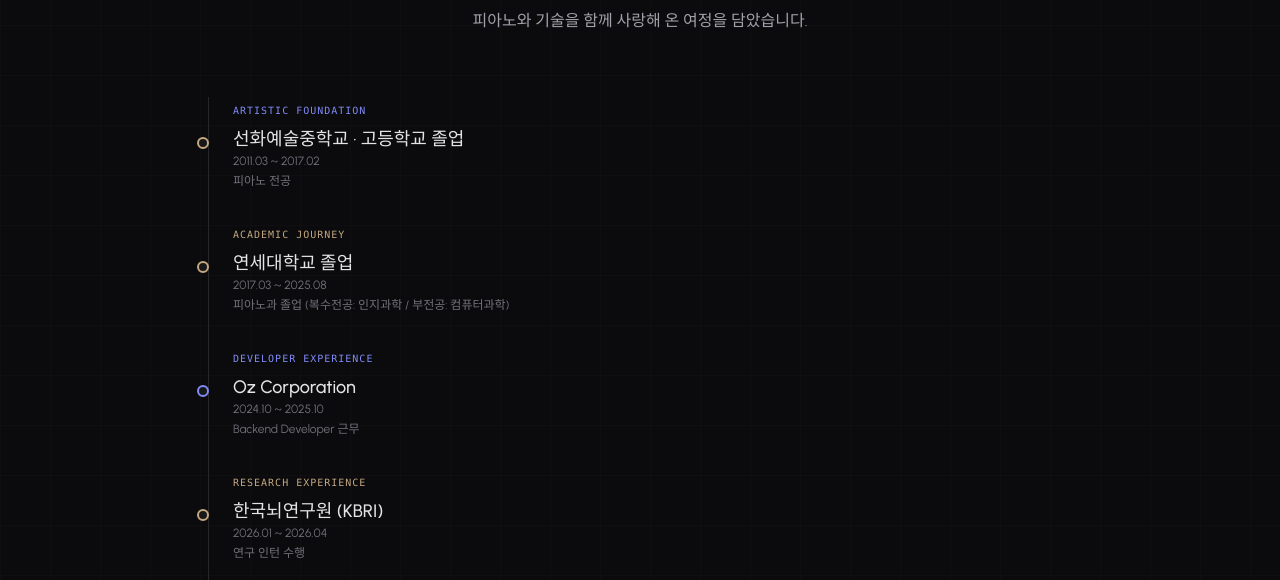
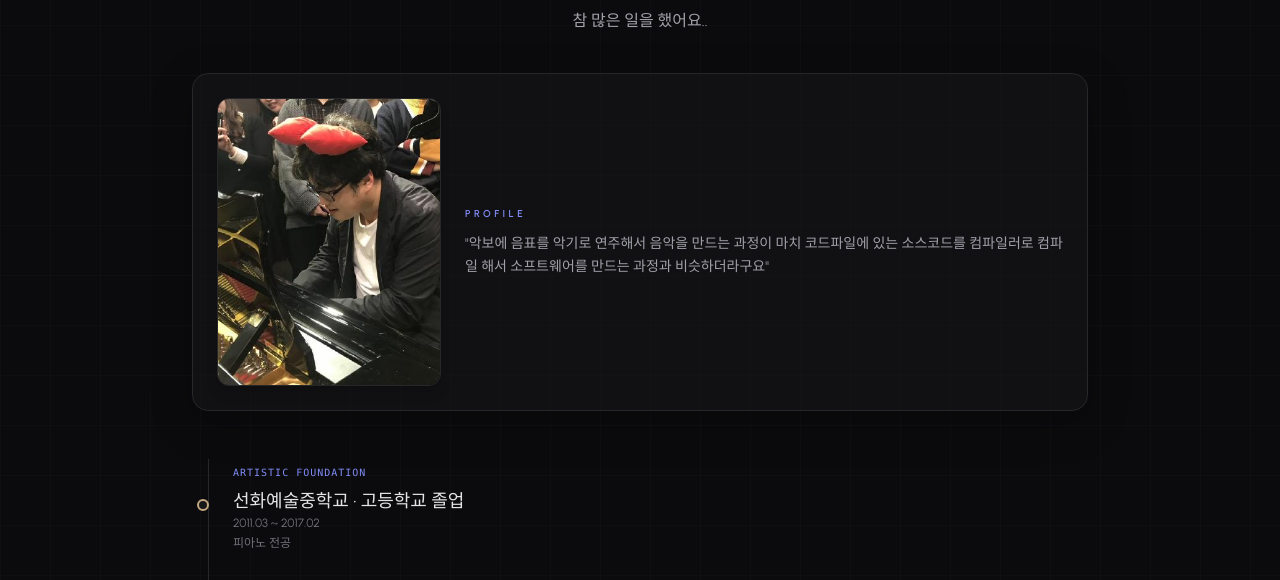
Before and after one commit to Dab1n-Lee/start_camp_project, a plain HTML site: page bio.html in a window 1280 px wide. Shown: the part 175-755 px from the top of the page. Drawn offline with nearby package versions, Linux system fonts and the light colour scheme.

Commit message:
update bio"

```diff
--- a/bio.html
+++ b/bio.html
@@ -41,10 +41,24 @@
 
     <main class="flex-grow pt-24 px-6 py-20">
         <section class="max-w-4xl mx-auto">
-            <div class="text-center mb-16 space-y-3">
+            <div class="text-center mb-10 space-y-3">
                 <span class="text-[10px] tracking-[0.3em] text-[var(--color-accent-piano)] uppercase font-semibold">Biography</span>
                 <h1 class="text-3xl md:text-4xl font-light text-zinc-100 tracking-tight">지나온 여정</h1>
-                <p class="text-zinc-400 text-sm md:text-base leading-relaxed">피아노와 기술을 함께 사랑해 온 여정을 담았습니다.</p>
+                <p class="text-zinc-400 text-sm md:text-base leading-relaxed">참 많은 일을 했어요..</p>
+            </div>
+
+            <div class="mb-12 overflow-hidden rounded-2xl border border-zinc-800 bg-zinc-900/50 p-5 md:p-6 shadow-[0_12px_40px_rgba(0,0,0,0.25)]">
+                <div class="flex flex-col md:flex-row items-center gap-6">
+                    <div class="w-full md:w-56 shrink-0">
+                        <img src="images/my_photo1.jpg" alt="프로필 사진" class="h-72 w-full rounded-xl object-cover object-center border border-zinc-800 shadow-lg">
+                    </div>
+                    <div class="flex-1 text-center md:text-left">
+                        <p class="text-[10px] tracking-[0.35em] text-[var(--color-accent-tech)] uppercase font-semibold">Profile</p>
+                        <p class="mt-3 text-sm leading-relaxed text-zinc-400">
+                            "악보에 음표를 악기로 연주해서 음악을 만드는 과정이 마치 코드파일에 있는 소스코드를 컴파일러로 컴파일 해서 소프트웨어를 만드는 과정과 비슷하더라구요"
+                        </p>
+                    </div>
+                </div>
             </div>
 
             <div class="relative border-l border-zinc-800 mx-auto ml-2 md:ml-4 space-y-8 max-w-3xl">
```
